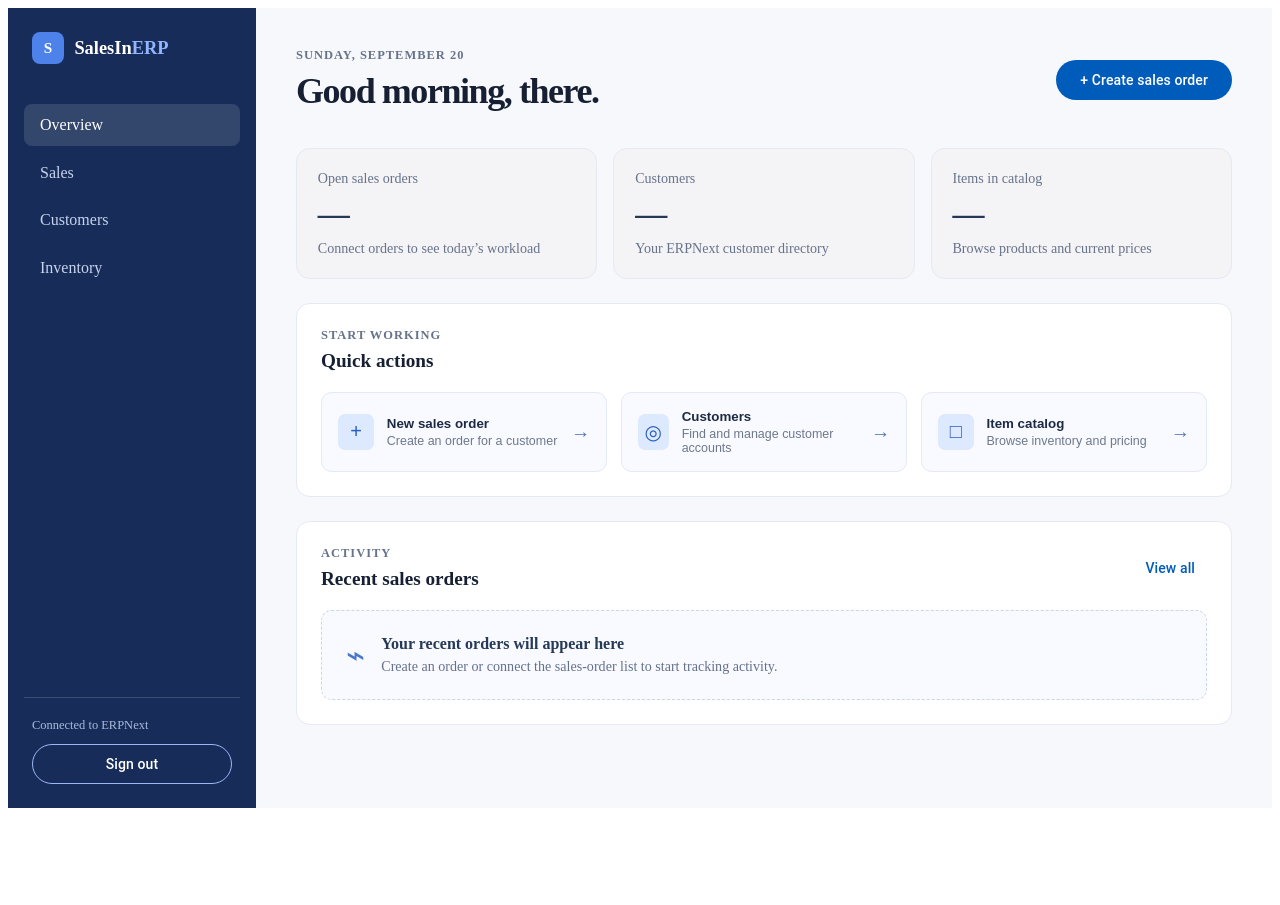
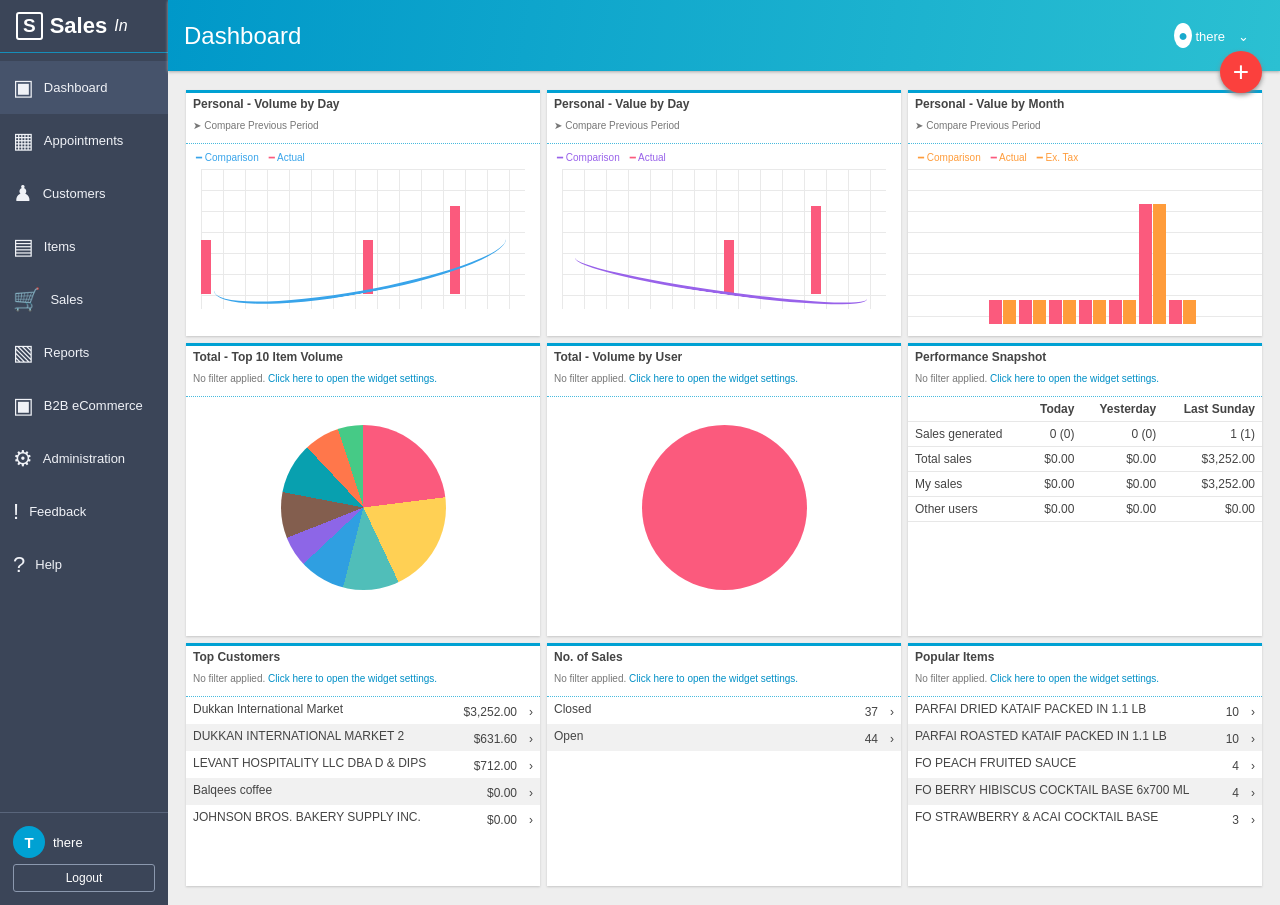
Before and after one commit to MajdKashlan/gptcodex, an Angular app in the folder apps/salesin-erp/: page / in a window 1280 px wide. Before the commit the page ends 816 px from the top, so only its background shows below. Built offline with nearby package versions, Linux system fonts and the light colour scheme.

Commit message:
feat: refactor home component layout and styles for improved UI

```diff
--- a/apps/salesin-erp/src/app/features/home/home.component.html
+++ b/apps/salesin-erp/src/app/features/home/home.component.html
@@ -1,92 +1,28 @@
-<main class="workspace">
+<main class="shell">
   <aside class="sidebar">
-    <a class="brand" routerLink="/" aria-label="SalesIn ERP home">
-      <span class="brand-mark">S</span>
-      <span>SalesIn<span>ERP</span></span>
-    </a>
-
-    <nav aria-label="Main navigation">
-      <a class="nav-item active" routerLink="/">Overview</a>
-      <a class="nav-item" href="#quick-actions">Sales</a>
-      <a class="nav-item" href="#quick-actions">Customers</a>
-      <a class="nav-item" href="#quick-actions">Inventory</a>
+    <a class="brand" routerLink="/"><b>S</b> Sales<em>In</em></a>
+    <nav>
+      <a class="active" routerLink="/">▣ <span>Dashboard</span></a><a href="#">▦ <span>Appointments</span></a><a href="#">♟ <span>Customers</span></a><a href="#">▤ <span>Items</span></a><a href="#">🛒 <span>Sales</span></a><a href="#">▧ <span>Reports</span></a><a href="#">▣ <span>B2B eCommerce</span></a><a href="#">⚙ <span>Administration</span></a><a href="#">! <span>Feedback</span></a><a href="#">? <span>Help</span></a>
     </nav>
-
-    <div class="sidebar-footer">
-      <p>Connected to ERPNext</p>
-      <button matButton="outlined" type="button" (click)="signOut()">Sign out</button>
+    <div class="sidebar-user">
+      <span class="user-avatar">{{ userName().slice(0, 1).toUpperCase() }}</span>
+      <span class="user-name">{{ userName() }}</span>
+      <button type="button" (click)="signOut()">Logout</button>
     </div>
   </aside>
-
-  <section class="content">
-    <header class="topbar">
-      <div>
-        <p class="eyebrow">{{ today }}</p>
-        <h1>Good morning, {{ userName() }}.</h1>
-      </div>
-      <button matButton="filled" type="button">+ Create sales order</button>
-    </header>
-
-    <section class="metric-grid" aria-label="Sales overview">
-      <mat-card>
-        <mat-card-content>
-          <p class="metric-label">Open sales orders</p>
-          <strong class="metric-value">—</strong>
-          <p class="metric-note">Connect orders to see today’s workload</p>
-        </mat-card-content>
-      </mat-card>
-      <mat-card>
-        <mat-card-content>
-          <p class="metric-label">Customers</p>
-          <strong class="metric-value">—</strong>
-          <p class="metric-note">Your ERPNext customer directory</p>
-        </mat-card-content>
-      </mat-card>
-      <mat-card>
-        <mat-card-content>
-          <p class="metric-label">Items in catalog</p>
-          <strong class="metric-value">—</strong>
-          <p class="metric-note">Browse products and current prices</p>
-        </mat-card-content>
-      </mat-card>
-    </section>
-
-    <section id="quick-actions" class="panel">
-      <div class="section-heading">
-        <div>
-          <p class="eyebrow">Start working</p>
-          <h2>Quick actions</h2>
-        </div>
-      </div>
-      <div class="action-grid">
-        @for (action of quickActions; track action.title) {
-          <button class="action-card" type="button">
-            <span class="action-symbol">{{ action.symbol }}</span>
-            <span>
-              <strong>{{ action.title }}</strong>
-              <small>{{ action.description }}</small>
-            </span>
-            <span class="arrow">→</span>
-          </button>
-        }
-      </div>
-    </section>
-
-    <section class="panel recent-panel">
-      <div class="section-heading">
-        <div>
-          <p class="eyebrow">Activity</p>
-          <h2>Recent sales orders</h2>
-        </div>
-        <button matButton type="button">View all</button>
-      </div>
-      <div class="empty-state">
-        <span>⌁</span>
-        <div>
-          <h3>Your recent orders will appear here</h3>
-          <p>Create an order or connect the sales-order list to start tracking activity.</p>
-        </div>
-      </div>
+  <section class="page">
+    <header class="topbar"><h1>Dashboard</h1><div><i>●</i> {{ userName() }}　⌄</div></header>
+    <button class="fab" aria-label="Create new">+</button>
+    <section class="grid">
+      <article class="widget graph"><header><b>Personal - Volume by Day</b><small>➤ Compare Previous Period</small></header><p class="legend">━ Comparison　<span>━</span> Actual</p><div class="plot blue"><i></i><i></i><i></i></div></article>
+      <article class="widget graph"><header><b>Personal - Value by Day</b><small>➤ Compare Previous Period</small></header><p class="legend purple">━ Comparison　<span>━</span> Actual</p><div class="plot violet"><i></i><i></i></div></article>
+      <article class="widget graph"><header><b>Personal - Value by Month</b><small>➤ Compare Previous Period</small></header><p class="legend orange">━ Comparison　<span>━</span> Actual　━ Ex. Tax</p><div class="columns"><i></i><i></i><i></i><i></i><i></i><i class="tall"></i><i></i></div></article>
+      <article class="widget pie-card"><header><b>Total - Top 10 Item Volume</b><small>No filter applied. <a href="#">Click here to open the widget settings.</a></small></header><div class="pie multi"></div></article>
+      <article class="widget pie-card"><header><b>Total - Volume by User</b><small>No filter applied. <a href="#">Click here to open the widget settings.</a></small></header><div class="pie"></div></article>
+      <article class="widget"><header><b>Performance Snapshot</b><small>No filter applied. <a href="#">Click here to open the widget settings.</a></small></header><table><tr><th></th><th>Today</th><th>Yesterday</th><th>Last Sunday</th></tr><tr><td>Sales generated</td><td>0 (0)</td><td>0 (0)</td><td>1 (1)</td></tr><tr><td>Total sales</td><td>$0.00</td><td>$0.00</td><td>$3,252.00</td></tr><tr><td>My sales</td><td>$0.00</td><td>$0.00</td><td>$3,252.00</td></tr><tr><td>Other users</td><td>$0.00</td><td>$0.00</td><td>$0.00</td></tr></table></article>
+      <article class="widget list"><header><b>Top Customers</b><small>No filter applied. <a href="#">Click here to open the widget settings.</a></small></header><p>Dukkan International Market <strong>$3,252.00　›</strong></p><p>DUKKAN INTERNATIONAL MARKET 2 <strong>$631.60　›</strong></p><p>LEVANT HOSPITALITY LLC DBA D &amp; DIPS <strong>$712.00　›</strong></p><p>Balqees coffee <strong>$0.00　›</strong></p><p>JOHNSON BROS. BAKERY SUPPLY INC. <strong>$0.00　›</strong></p></article>
+      <article class="widget list"><header><b>No. of Sales</b><small>No filter applied. <a href="#">Click here to open the widget settings.</a></small></header><p>Closed <strong>37　›</strong></p><p>Open <strong>44　›</strong></p></article>
+      <article class="widget list"><header><b>Popular Items</b><small>No filter applied. <a href="#">Click here to open the widget settings.</a></small></header><p>PARFAI DRIED KATAIF PACKED IN 1.1 LB <strong>10　›</strong></p><p>PARFAI ROASTED KATAIF PACKED IN 1.1 LB <strong>10　›</strong></p><p>FO PEACH FRUITED SAUCE <strong>4　›</strong></p><p>FO BERRY HIBISCUS COCKTAIL BASE 6x700 ML <strong>4　›</strong></p><p>FO STRAWBERRY &amp; ACAI COCKTAIL BASE <strong>3　›</strong></p></article>
     </section>
   </section>
 </main>
--- a/apps/salesin-erp/src/app/features/home/home.component.scss
+++ b/apps/salesin-erp/src/app/features/home/home.component.scss
@@ -1,41 +1,398 @@
-:host { display: block; min-height: 100dvh; }
+:host {
+    display: block;
+    min-height: 100dvh;
+    font-family: Arial, sans-serif
+}
 
-.workspace { background: #f6f8fc; color: #172033; display: flex; min-height: 100dvh; }
-.sidebar { background: #172c58; box-sizing: border-box; color: #e8efff; display: flex; flex: 0 0 15.5rem; flex-direction: column; padding: 1.5rem 1rem; }
-.brand { align-items: center; color: #fff; display: flex; font-size: 1.15rem; font-weight: 700; gap: .65rem; padding: 0 .5rem 2.5rem; text-decoration: none; }
-.brand span span { color: #92b5ff; }
-.brand-mark { align-items: center; background: #4d82ea; border-radius: .5rem; display: inline-flex; font-size: .95rem; height: 2rem; justify-content: center; width: 2rem; }
-nav { display: grid; gap: .35rem; }
-.nav-item { border-radius: .5rem; color: #c7d4ef; padding: .75rem 1rem; text-decoration: none; }
-.nav-item:hover, .nav-item.active { background: rgba(255, 255, 255, .12); color: #fff; }
-.sidebar-footer { border-top: 1px solid rgba(255, 255, 255, .16); margin-top: auto; padding: 1.25rem .5rem 0; }
-.sidebar-footer p { color: #aabbdc; font-size: .78rem; margin: 0 0 .7rem; }
-.sidebar-footer button { border-color: #9ab8f7; color: #fff; width: 100%; }
-.content { box-sizing: border-box; margin: 0 auto; max-width: 84rem; padding: 2.5rem; width: 100%; }
-.topbar, .section-heading { align-items: center; display: flex; justify-content: space-between; }
-.topbar { margin-bottom: 2.25rem; }
-h1, h2, h3, p { margin-top: 0; }
-h1 { font-size: clamp(1.65rem, 3vw, 2.25rem); letter-spacing: -.04em; margin-bottom: 0; }
-h2 { font-size: 1.2rem; margin-bottom: 0; }
-.eyebrow { color: #67738a; font-size: .78rem; font-weight: 700; letter-spacing: .08em; margin-bottom: .45rem; text-transform: uppercase; }
-.metric-grid { display: grid; gap: 1rem; grid-template-columns: repeat(3, 1fr); margin-bottom: 1.5rem; }
-mat-card { border: 1px solid #e4e9f2; border-radius: .85rem; box-shadow: none; }
-mat-card-content { padding: 1.3rem !important; }
-.metric-label, .metric-note { color: #66738a; font-size: .88rem; }
-.metric-label { margin-bottom: .65rem; }
-.metric-value { color: #253858; display: block; font-size: 2rem; line-height: 1; margin-bottom: .65rem; }
-.metric-note { margin-bottom: 0; }
-.panel { background: #fff; border: 1px solid #e4e9f2; border-radius: .85rem; margin-bottom: 1.5rem; padding: 1.5rem; }
-.section-heading { margin-bottom: 1.25rem; }
-.action-grid { display: grid; gap: .85rem; grid-template-columns: repeat(3, 1fr); }
-.action-card { align-items: center; background: #f8faff; border: 1px solid #e3e9f5; border-radius: .65rem; color: #1d2a44; cursor: pointer; display: flex; gap: .8rem; padding: 1rem; text-align: left; }
-.action-card:hover { border-color: #86a9ef; background: #f2f6ff; }
-.action-card strong, .action-card small { display: block; }
-.action-card small { color: #6d788b; font-size: .78rem; margin-top: .18rem; }
-.action-symbol { align-items: center; background: #dce9ff; border-radius: .45rem; color: #285ebd; display: inline-flex; font-size: 1.25rem; height: 2.25rem; justify-content: center; width: 2.25rem; }
-.arrow { color: #5075b8; font-size: 1.2rem; margin-left: auto; }
-.empty-state { align-items: center; background: #f8faff; border: 1px dashed #cad6e9; border-radius: .65rem; color: #657189; display: flex; gap: 1rem; padding: 1.5rem; }
-.empty-state > span { color: #4a78ca; font-size: 2rem; }
-.empty-state h3 { color: #263957; font-size: 1rem; margin-bottom: .3rem; }
-.empty-state p { font-size: .88rem; margin-bottom: 0; }
-@media (max-width: 760px) { .workspace { display: block; } .sidebar { display: none; } .content { padding: 1.25rem; } .topbar { align-items: flex-start; gap: 1rem; } .topbar button { white-space: nowrap; } .metric-grid, .action-grid { grid-template-columns: 1fr; } }
+.shell {
+    background: #eee;
+    color: #444;
+    display: flex;
+    min-height: 100dvh
+}
+
+.sidebar {
+    background: #3b4558;
+    display: flex;
+    flex: 0 0 168px;
+    flex-direction: column
+}
+
+.brand {
+    align-items: center;
+    border-bottom: 1px solid #168eb9;
+    color: #fff;
+    display: flex;
+    font-size: 22px;
+    font-weight: bold;
+    gap: 7px;
+    height: 52px;
+    padding-left: 16px;
+    text-decoration: none
+}
+
+.brand b {
+    border: 2px solid #fff;
+    border-radius: 3px;
+    font-size: 19px;
+    padding: 1px 5px
+}
+
+.brand em {
+    font-size: 16px;
+    font-weight: normal
+}
+
+nav {
+    padding-top: 8px
+}
+
+nav a {
+    align-items: center;
+    color: #f0f2f7;
+    display: flex;
+    font-size: 22px;
+    gap: 10px;
+    min-height: 39px;
+    padding: 7px 13px;
+    text-decoration: none
+}
+
+nav a span {
+    font-size: 13px
+}
+
+nav a:hover,
+nav .active {
+    background: #46536b
+}
+
+.sidebar-user {
+    align-items: center;
+    border-top: 1px solid #59657b;
+    color: #fff;
+    display: grid;
+    gap: 6px;
+    grid-template-columns: 34px 1fr;
+    margin-top: auto;
+    padding: 13px
+}
+
+.user-avatar {
+    align-items: center;
+    background: #00a1d3;
+    border-radius: 50%;
+    display: flex;
+    font-size: 15px;
+    font-weight: bold;
+    height: 32px;
+    justify-content: center;
+    width: 32px
+}
+
+.user-name {
+    font-size: 13px;
+    overflow: hidden;
+    text-overflow: ellipsis;
+    white-space: nowrap
+}
+
+.sidebar-user button {
+    background: transparent;
+    border: 1px solid #8b98ae;
+    border-radius: 3px;
+    color: #fff;
+    cursor: pointer;
+    font-size: 12px;
+    grid-column: 1 / -1;
+    padding: 6px
+}
+
+.sidebar-user button:hover {
+    background: #536178
+}
+
+.page {
+    min-width: 0;
+    position: relative;
+    width: calc(100% - 168px)
+}
+
+.topbar {
+    align-items: center;
+    background: linear-gradient(100deg, #0098c9, #2bc0d2);
+    box-shadow: 0 1px 3px #aaa;
+    color: #fff;
+    display: flex;
+    height: 71px;
+    justify-content: space-between;
+    padding: 0 31px 0 16px
+}
+
+.topbar h1 {
+    font-size: 24px;
+    font-weight: 400
+}
+
+.topbar div {
+    font-size: 13px
+}
+
+.topbar i {
+    background: #fff;
+    border-radius: 50%;
+    color: #18aacd;
+    font-style: normal;
+    font-size: 16px;
+    padding: 4px
+}
+
+.fab {
+    background: #fb403d;
+    border: 0;
+    border-radius: 50%;
+    box-shadow: 0 2px 5px #888;
+    color: #fff;
+    font-size: 28px;
+    height: 42px;
+    position: absolute;
+    right: 18px;
+    top: 51px;
+    width: 42px;
+    z-index: 2
+}
+
+.grid {
+    display: grid;
+    gap: 7px;
+    grid-template-columns: repeat(3, minmax(0, 1fr));
+    padding: 19px 18px
+}
+
+.widget {
+    background: #fff;
+    border-top: 3px solid #00a1d3;
+    box-shadow: 0 1px 2px #c6c6c6;
+    min-height: 210px;
+    overflow: hidden
+}
+
+.widget header {
+    border-bottom: 1px dotted #48badd;
+    display: grid;
+    font-size: 12px;
+    min-height: 42px;
+    padding: 4px 7px
+}
+
+.widget header b {
+    font-size: 12px
+}
+
+.widget small {
+    color: #777;
+    font-size: 10px
+}
+
+.widget a {
+    color: #008fc6;
+    text-decoration: none
+}
+
+.legend {
+    color: #38a4ea;
+    font-size: 10px;
+    margin: 5px 10px
+}
+
+.legend span {
+    color: #fb5a7d
+}
+
+.purple {
+    color: #9862ea
+}
+
+.orange {
+    color: #ff9c3b
+}
+
+.plot {
+    background-image: linear-gradient(#e9e9e9 1px, transparent 1px), linear-gradient(90deg, #e9e9e9 1px, transparent 1px);
+    background-size: 100% 21px, 22px 100%;
+    height: 140px;
+    margin: 0 15px;
+    position: relative
+}
+
+.plot:after {
+    border-bottom: 3px solid #38a4ea;
+    border-radius: 50%;
+    bottom: 15px;
+    content: '';
+    height: 55px;
+    left: 4%;
+    position: absolute;
+    transform: skewY(-10deg);
+    width: 90%
+}
+
+.plot.violet:after {
+    border-color: #9862ea;
+    height: 28px;
+    transform: skewY(8deg)
+}
+
+.plot i {
+    background: #fb5a7d;
+    bottom: 15px;
+    height: 54px;
+    position: absolute;
+    width: 10px
+}
+
+.plot i:first-child {
+    left: 50%
+}
+
+.plot i:last-child {
+    height: 88px;
+    left: 77%
+}
+
+.columns {
+    align-items: end;
+    background-image: linear-gradient(#e9e9e9 1px, transparent 1px);
+    background-size: 100% 21px;
+    display: flex;
+    gap: 17px;
+    height: 155px;
+    justify-content: center;
+    padding-bottom: 12px
+}
+
+.columns i {
+    background: #fb5a7d;
+    height: 24px;
+    width: 13px
+}
+
+.columns i:after {
+    background: #ff9c3b;
+    content: '';
+    display: block;
+    height: 100%;
+    margin-left: 14px;
+    width: 13px
+}
+
+.columns .tall {
+    height: 120px
+}
+
+.pie-card {
+    min-height: 290px
+}
+
+.pie {
+    background: #fb5a7d;
+    border-radius: 50%;
+    height: 165px;
+    margin: 28px auto;
+    width: 165px
+}
+
+.pie.multi {
+    background: conic-gradient(#fb5a7d 0 23%, #ffd054 23% 43%, #50beb9 43% 54%, #2f9fe1 54% 63%, #8d66e7 63% 69%, #835e4e 69% 78%, #08a0af 78% 88%, #ff774b 88% 95%, #46ca86 95%)
+}
+
+table {
+    border-collapse: collapse;
+    font-size: 12px;
+    width: 100%
+}
+
+th,
+td {
+    border-bottom: 1px solid #e7e7e7;
+    padding: 5px 7px;
+    text-align: right
+}
+
+th:first-child,
+td:first-child {
+    text-align: left
+}
+
+.list {
+    min-height: 240px
+}
+
+.list p {
+    display: flex;
+    font-size: 12px;
+    justify-content: space-between;
+    margin: 0;
+    padding: 5px 7px
+}
+
+.list p:nth-child(odd) {
+    background: #f1f1f1
+}
+
+.list strong {
+    font-weight: normal;
+    text-align: right
+}
+
+@media(max-width:1000px) {
+    .grid {
+        grid-template-columns: repeat(2, minmax(0, 1fr))
+    }
+}
+
+@media(max-width:650px) {
+    .sidebar {
+        flex-basis: 54px
+    }
+
+    .brand {
+        justify-content: center;
+        padding: 0
+    }
+
+    .brand:not(b) {
+        font-size: 0
+    }
+
+    .brand em,
+    .sidebar-user {
+        display: none
+    }
+
+    nav a {
+        justify-content: center;
+        padding: 8px
+    }
+
+    nav a span {
+        display: none
+    }
+
+    .page {
+        width: calc(100% - 54px)
+    }
+
+    .topbar {
+        padding: 0 12px
+    }
+
+    .grid {
+        grid-template-columns: 1fr;
+        padding: 14px 8px
+    }
+
+    .topbar div {
+        font-size: 0
+    }
+}
--- a/apps/salesin-erp/src/styles.scss
+++ b/apps/salesin-erp/src/styles.scss
@@ -1 +1,8 @@
 /* You can add global styles to this file, and also import other style files */
+
+body {
+    font-family: "Roboto", sans-serif;
+    font-size: 22px;
+    margin: 0;
+    padding: 0
+}
```
